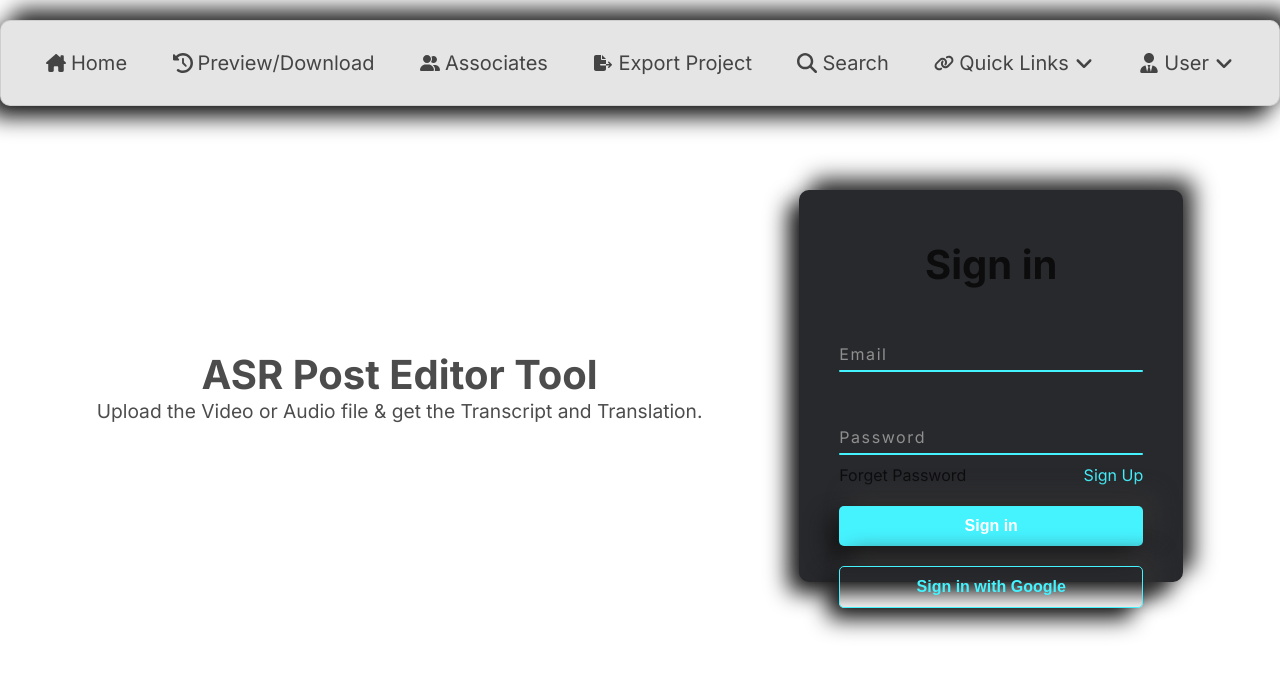
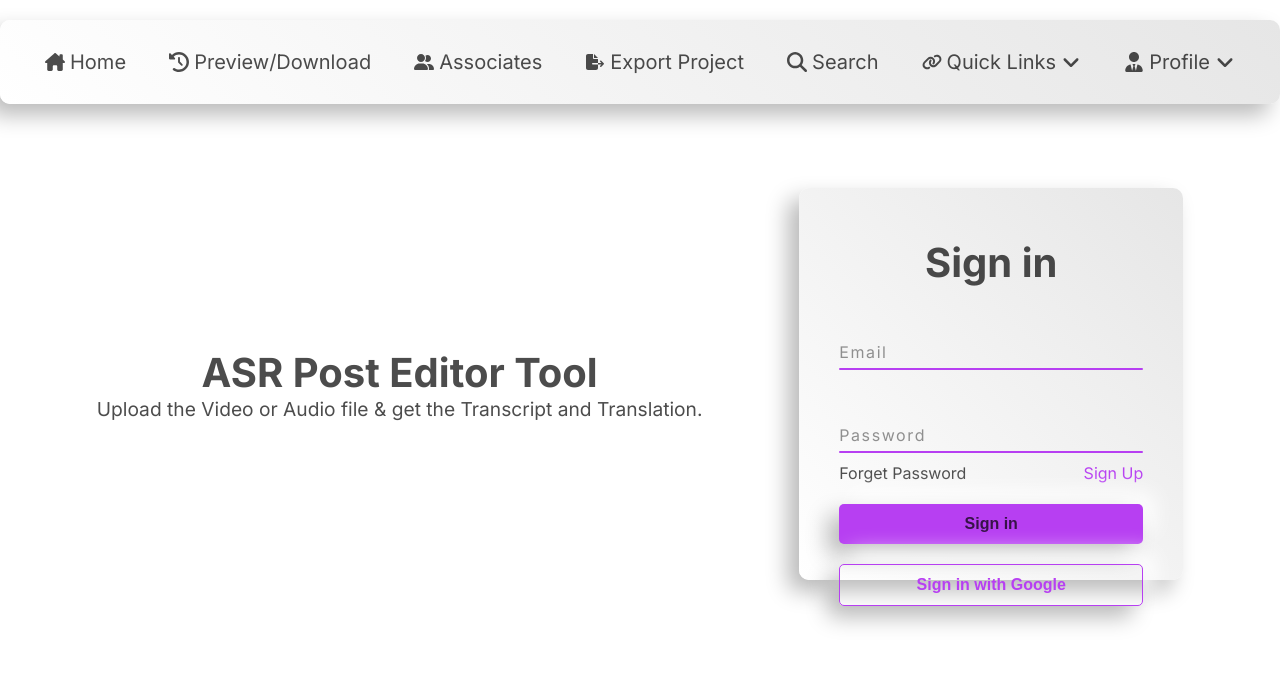
Before and after one commit to Rohit-Saini7/asr-web-portal-frontend, a React (Vite) app: page / in a window 1280 px wide. Shown: the top 674 px of the page. Built offline with nearby package versions, Linux system fonts and the light colour scheme; the HTML template or start-up script is replaced by a standard one.

Commit message:
setup light theme for login page

```diff
--- a/src/components/Navbar.jsx
+++ b/src/components/Navbar.jsx
@@ -41,7 +41,7 @@ const Navbar = () => {
       </NavDropdown>
       <NavDropdown>
         <UserIcon />
-        User
+        Profile
         <DownArrowIcon />
       </NavDropdown>
     </Container>
@@ -55,7 +55,7 @@ const Container = styled.nav`
   width: 100%;
   max-width: 1500px;
   margin: auto;
-  background-color: var(--container-bg-color);
+  background: var(--container-bg-color);
   border-radius: 10px;
   margin-top: 20px;
   border: 1px solid var(--container-bg-color);
@@ -65,7 +65,7 @@ const Container = styled.nav`
   font-size: 1.25rem;
   user-select: none;
   color: var(--font-color);
-  box-shadow: -11px 11px 22px #161616, 11px -11px 22px #323232;
+  box-shadow: var(--shadow);
   svg {
     height: 20px;
     width: 20px;
@@ -85,7 +85,7 @@ const NavItem = styled.div`
   &:hover {
     border: 1px solid var(--font-color);
     color: var(--hover-font-color);
-    box-shadow: -11px 11px 22px #161616, 11px -11px 22px #323232;
+    box-shadow: var(--shadow);
   }
   &:active {
     translate: 0 2px;
@@ -102,10 +102,10 @@ const SearchBar = styled.div`
   padding: 5px 20px;
   border-radius: 20px;
   &:hover {
-    background-color: var(--background-color);
+    background: var(--background);
     border: 1px solid var(--font-color);
     color: var(--hover-font-color);
-    box-shadow: -11px 11px 22px #161616, 11px -11px 22px #323232;
+    box-shadow: var(--shadow);
   }
   &:active {
     translate: 0 2px;
--- a/src/index.css
+++ b/src/index.css
@@ -10,6 +10,8 @@
   --container-bg-color: rgba(255, 255, 255, 0.1);
   --hover-font-color: rgb(255, 255, 255);
   --signin-color: #45f3ff;
+  --signin-bg-color: #28292d;
+  --shadow: -11px 11px 22px #161616, 11px -11px 22px #323232;
 
   font-size: 16px;
   font-weight: 400;
@@ -31,7 +33,10 @@ body {
   :root {
     --background-color: #ffffff;
     --font-color: rgba(0, 0, 0, 0.7);
-    --container-bg-color: rgba(0, 0, 0, 0.1);
+    --container-bg-color: linear-gradient(225deg, #e6e6e6, #ffffff);
     --hover-font-color: rgb(0, 0, 0);
+    --signin-color: #b73ff2;
+    --signin-bg-color: linear-gradient(225deg, #e6e6e6, #ffffff);
+    --shadow: -11px 11px 22px #bababa, 11px -11px 22px #ffffff;
   }
 }
--- a/src/pages/Login.jsx
+++ b/src/pages/Login.jsx
@@ -69,15 +69,13 @@ const SubHeadnig = styled.p`
 const RightSection = styled.section`
   height: 70%;
   width: 30%;
-  background-color: #28292d;
+  background: var(--signin-bg-color);
   position: relative;
   border-radius: 10px;
   padding: 50px 40px;
   display: flex;
   flex-direction: column;
-  box-shadow: -11px 11px 22px #161616, 11px -11px 22px #323232;
-  /* background-color: var(--container-bg-color); */
-  /* border: 1px solid var(--container-bg-color); */
+  box-shadow: var(--shadow);
 `;
 
 const InputWrapper = styled.div`
@@ -90,7 +88,7 @@ const InputWrapper = styled.div`
     bottom: 0;
     width: 100%;
     height: 2px;
-    background-color: var(--signin-color);
+    background: var(--signin-color);
     border-radius: 4px;
     transition: 0.5s;
     pointer-events: none;
@@ -104,7 +102,7 @@ const InputField = styled.input`
   background: transparent;
   border: none;
   outline: none;
-  color: #23242a;
+  color: var(--signin-bg-color);
   font-size: 1rem;
   letter-spacing: 0.1rem;
   z-index: 10;
@@ -167,8 +165,8 @@ const CreateAccount = styled.a`
 const SubmitButton = styled.button`
   border: none;
   outline: none;
-  background-color: var(--signin-color);
-  color: var(--background-color);
+  background: var(--signin-color);
+  color: var(--background);
   padding: 11px 25px;
   width: 100%;
   margin-top: 10px;
@@ -177,7 +175,7 @@ const SubmitButton = styled.button`
   font-weight: 600;
   cursor: pointer;
   transition: 0.2s;
-  box-shadow: -11px 11px 22px #161616, 11px -11px 22px #323232;
+  box-shadow: var(--shadow);
   &:active {
     translate: 0 2px;
   }
@@ -185,7 +183,7 @@ const SubmitButton = styled.button`
 
 const GoogleButton = styled(SubmitButton)`
   color: var(--signin-color);
-  background-color: transparent;
+  background: transparent;
   border: 1px solid var(--signin-color);
   margin-top: 20px;
 `;
```
